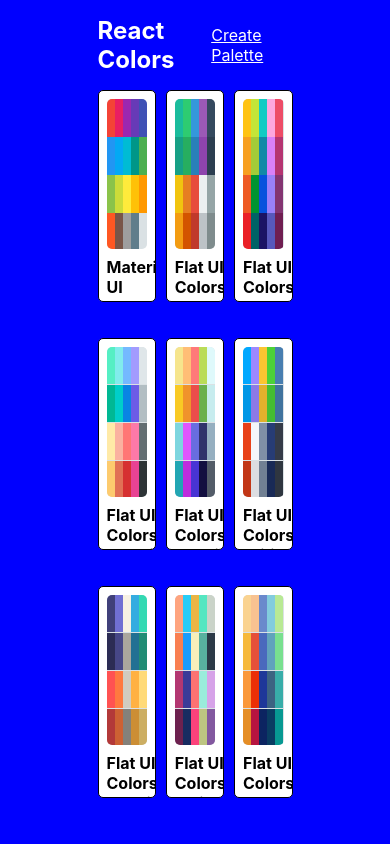
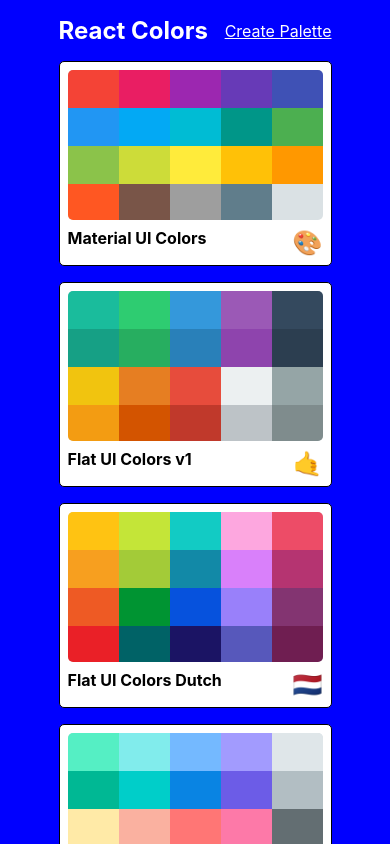
Before and after one commit to LagiewkaMarta/ColourPalette-App, a React (Create React App) app: page / in a window 390 px wide. Shown: the top 844 px of the page. Built offline with nearby package versions, Linux system fonts and the light colour scheme.

Commit message:
MAKE Palette List responsive

```diff
--- a/src/helpers/sizeHelpers.js
+++ b/src/helpers/sizeHelpers.js
@@ -5,7 +5,8 @@
              xs: "576px",
              sm: "768px",
              md: "992px",
-             lg: "1200px"
+             lg: "1200px",
+             xl: "1600px"
      };
      return `@media (max-width: ${sizes[size]})`
 	},
--- a/src/styles/PaletteListStyles.js
+++ b/src/styles/PaletteListStyles.js
@@ -1,17 +1,26 @@
+import sizes from "../helpers/sizeHelpers";
+
 export default {
     root: {
       backgroundColor: "blue",
-      height: "100vh",
+      minHeight: "100vh",
       display: "flex",
-      // alignItems: "flex-start",
-      justifyContent: "center"
+      alignItems: "flex-start",
+      justifyContent: "center",
+      overflow: "scroll"
     },
     container: {
       width: "50%",
       display: "flex",
       flexDirection: "column",
       alignItems: "flex-start",
-      // flexWrap: "nowrap"
+      flexWrap: "wrap",
+      [sizes.down("xl")]: {
+        width: "80%"
+      },
+      [sizes.down("xs")]: {
+        width: "70%"
+      },
     },
     nav: {
       display: "flex",
@@ -30,6 +39,13 @@
       width: "100%",
       display: "grid",
       gridTemplateColumns: "repeat(3, 30%)",
-      gridGap: "5%"
+      gridGap: "1.5rem",
+      [sizes.down("md")]: {
+       gridTemplateColumns: "repeat(2, 50%)",
+      },
+      [sizes.down("xs")]: {
+       gridTemplateColumns: "repeat(1, 100%)",
+       gridGap: "1rem",
+      }
     }
   };
```
